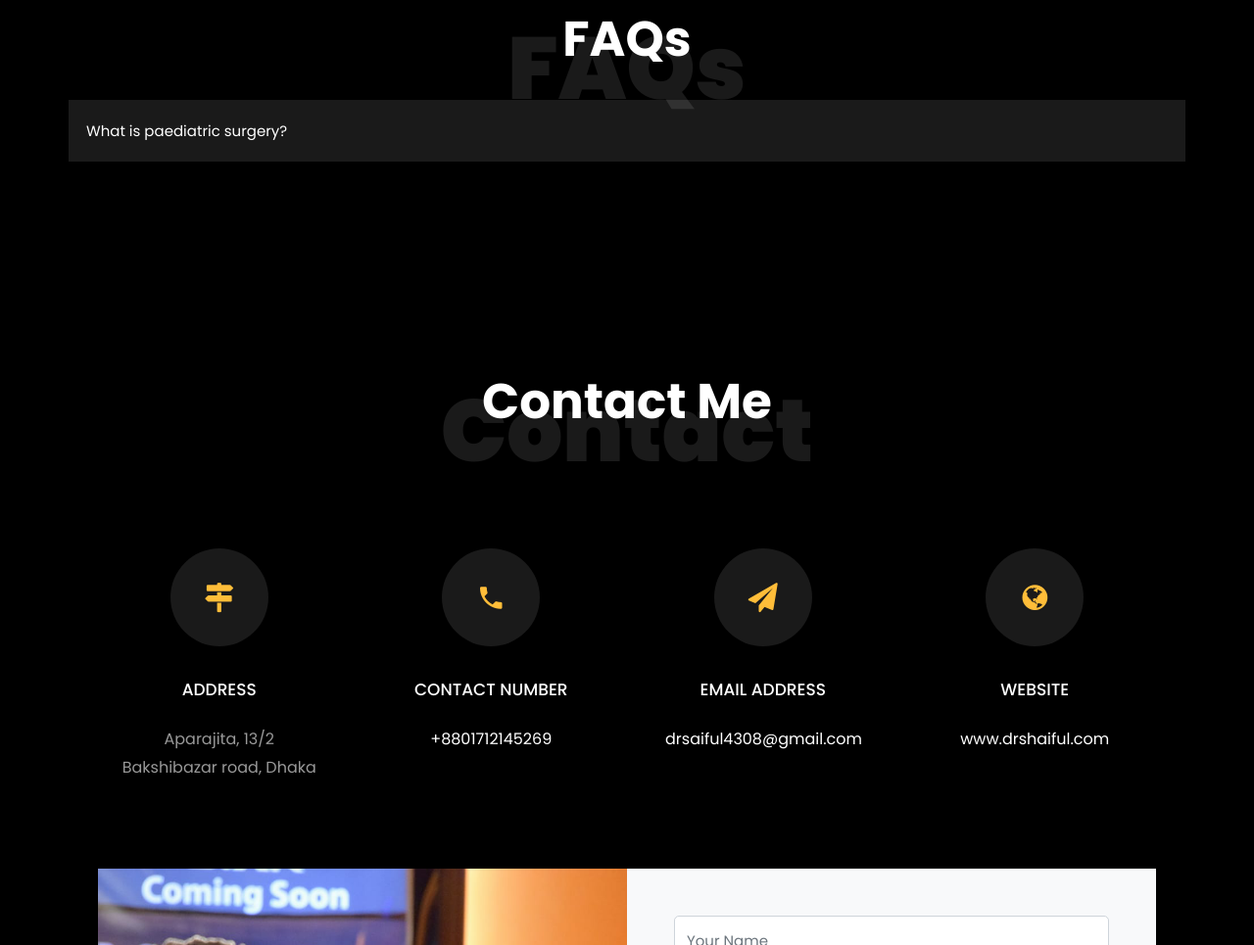
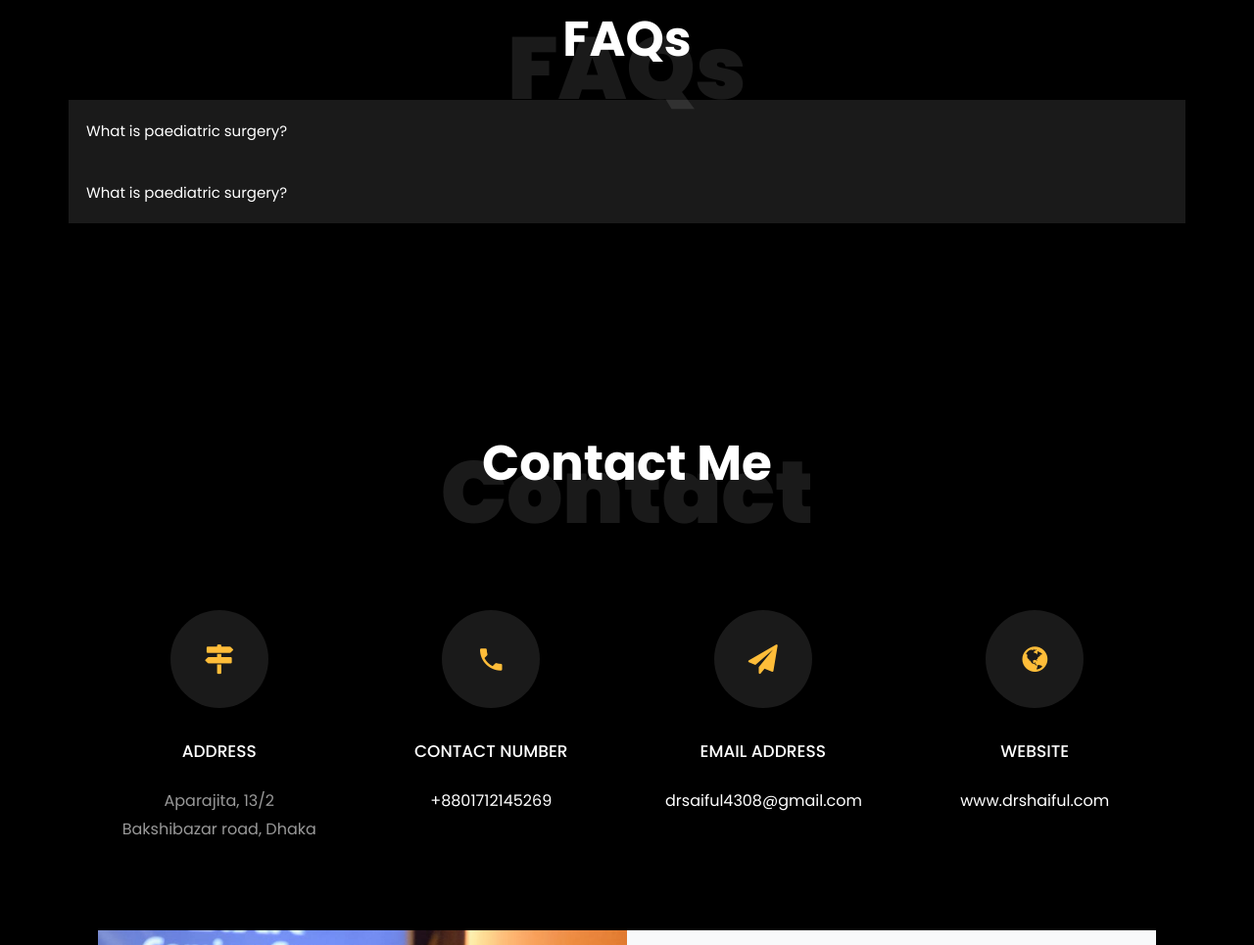
Before and after one commit to F1roz/dr.shaiful-portfolio, a plain HTML site: page index.html in a window 1280 px wide. Shown: the part 3544-4509 px from the top of the page at 98% size. Drawn offline with Linux system fonts and the light colour scheme; files whose address does not match are found by name.

Commit message:
faq updated

```diff
--- a/index.html
+++ b/index.html
@@ -575,6 +575,61 @@
 							take into
 							account. </p>
 					</div>
+					<button class="accordion">What is paediatric surgery?</button>
+					<div class="panel">
+						<p>Pediatric surgery is a comparatively young surgical field. An independent specialist in
+							pediatric surgery
+							has existed since 1992. Although there was a specialist in pediatric surgery in the GDR as
+							early as 1955, a
+							sub-specialization in pediatric surgery for surgeons in the Federal Republic was only
+							possible since 1968.
+							The advanced training is regulated in the state-specific advanced training regulations and
+							is based on
+							the requirements of the German Medical Association. A further training period of at least 6
+							years is
+							required to obtain the title of specialist doctor. During this time, in addition to basic
+							surgical and
+							pediatric knowledge, the entire spectrum of pediatric surgery in theory and practice must be
+							learned.
+							The field of pediatric surgery is extremely diverse due to the subgroups included. In
+							addition to the fields
+							of general surgery, neurosurgery, plastic surgery, thoracic surgery, tumor surgery, trauma
+							surgery and
+							visceral surgery, a number of other disciplines such as gastroenterology, ear, nose and
+							throat medicine,
+							pediatric and adolescent medicine and urology are part of the daily work. It is important to
+							pay
+							attention to the special features of children and to appropriately adapted therapy
+							strategies. In addition
+							to treating the children, it is important to include the parents in the entire process in a
+							suitable manner,
+							to obtain consent and to do educational work.
+							From our point of view, pediatric surgery is the most fascinating subject in medicine! We
+							pediatric
+							surgeons look after children and adolescents of all age groups – and that “from curls to
+							socks”. While
+							the other surgical disciplines are broadly divided (trauma surgery, “abdominal” surgery,
+							“lung” surgery,
+							urology, operative gynecology, etc.), pediatric surgery encompasses almost all surgical
+							diseases in
+							people up to the age of 16.
+							The focus of the work of the pediatric surgeon is undoubtedly the correction of congenital
+							malformations. But even premature babies from the 24th week of pregnancy with a body
+							“weight” of
+							almost 500 grams often have serious illnesses that can only be treated surgically. Up to the
+							first year of
+							life, all children should definitely be operated on by a children’s surgeon. Of course, we
+							are of the
+							opinion that beyond the first year of life, all conditions (environment, anesthesia, care,
+							surgeon) must
+							be tailored to the patient and recommend visiting a pediatric medicine facility well into
+							adolescence.
+							Pediatric trauma surgery (pediatric trauma) is also a focus of pediatric surgeons and a real
+							specialty
+							because the growing skeleton has a number of peculiarities that the attending physician must
+							take into
+							account. </p>
+					</div>
 
 					<!-- <button class="accordion">Section 2</button>
 					<div class="panel">
```
